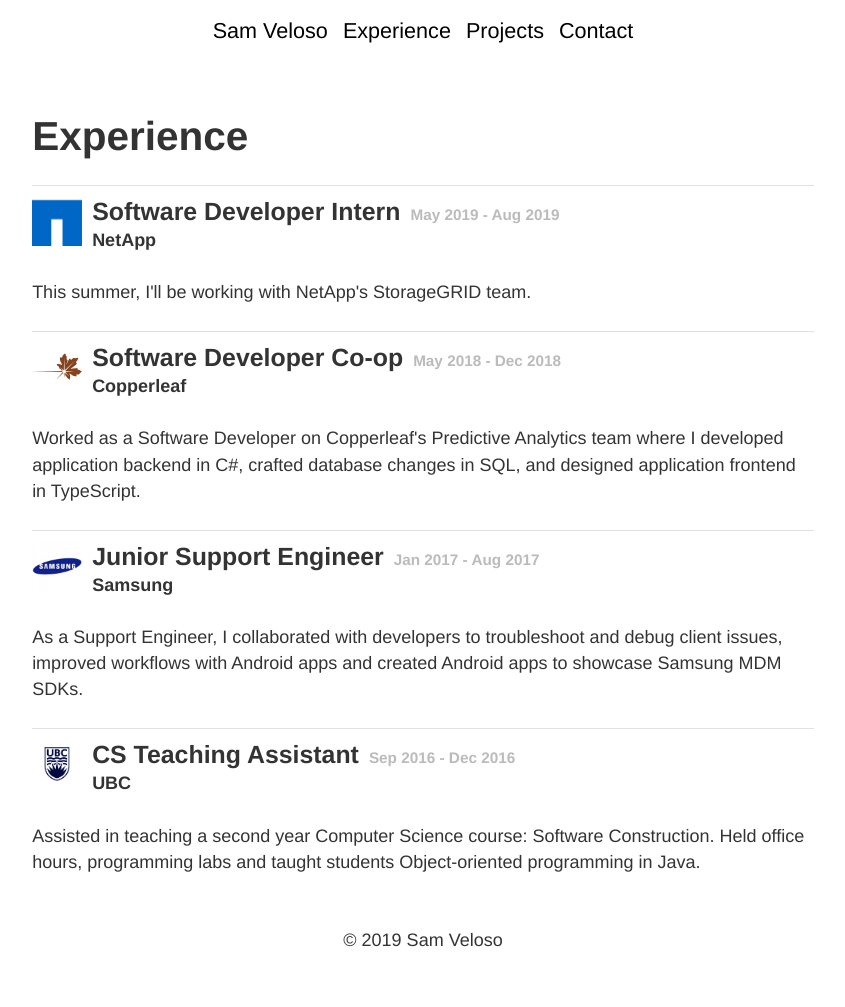
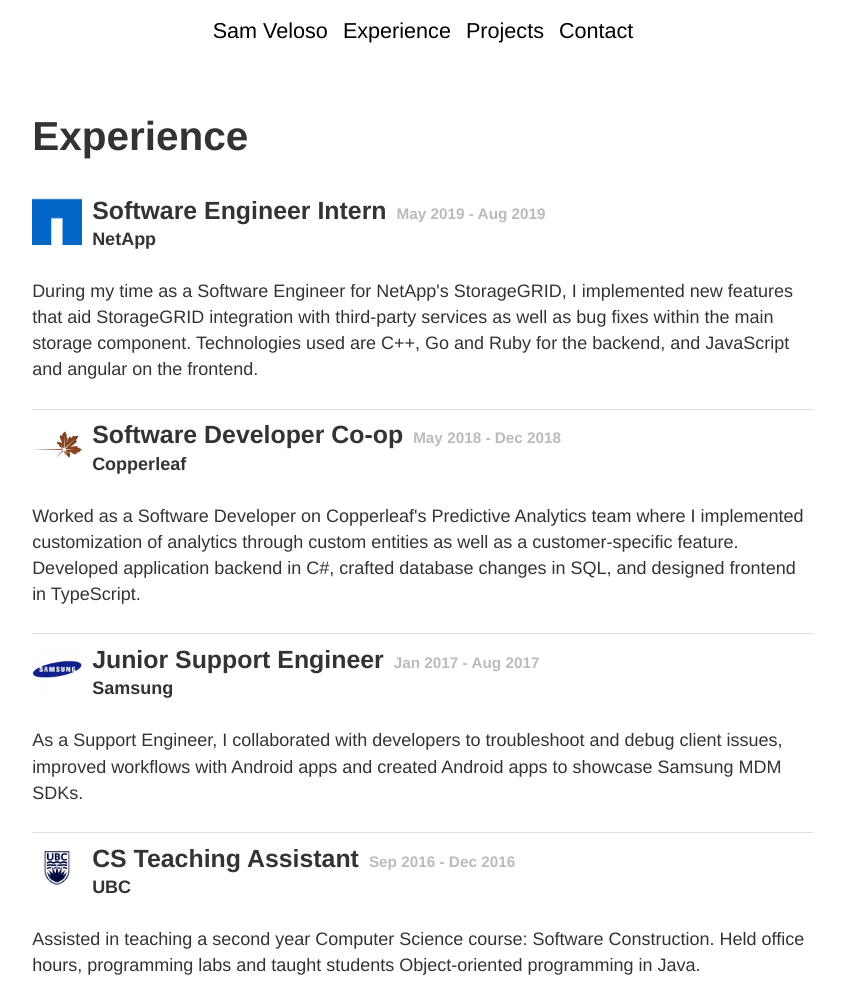
Before and after one commit to scveloso/Personal-Website, a Gatsby site: page /experience in a window 1280 px wide. Shown: the top 1007 px of the page, without its empty margins (217-1062 px from the left). Before the commit the page ends 971 px from the top, so only its background shows below. Built offline with nearby package versions, Linux system fonts and the light colour scheme; Gatsby itself is replaced by a stand-in of ours.

Commit message:
More info and minor fixes

```diff
--- a/src/pages/experience.js
+++ b/src/pages/experience.js
@@ -17,12 +17,11 @@ const Experience = () => (
         <SEO title="Experience" />
         <Content>
             <h1>Experience</h1>
-            <Divider/>
-            <ExperienceItem title={'Software Developer Intern'}
+            <ExperienceItem title={'Software Engineer Intern'}
                             date={'May 2019 - Aug 2019'}
                             logoImgPath={'/company-logos/netapp-logo.png'}
                             company={'NetApp'}
-                            blurb={'This summer, I\'ll be working with NetApp\'s StorageGRID team. '}
+                            blurb={'During my time as a Software Engineer for NetApp\'s StorageGRID, I implemented new features that aid StorageGRID integration with third-party services as well as bug fixes within the main storage component. Technologies used are C++, Go and Ruby for the backend, and JavaScript and angular on the frontend.'}
             />
             <Divider/>
 
@@ -30,7 +29,7 @@ const Experience = () => (
                             date={'May 2018 - Dec 2018'}
                             logoImgPath={'/company-logos/copperleaf-logo.png'}
                             company={'Copperleaf'}
-                            blurb={'Worked as a Software Developer on Copperleaf\'s Predictive Analytics team where I developed application backend in C#, crafted database changes in SQL, and designed application frontend in TypeScript.'}
+                            blurb={'Worked as a Software Developer on Copperleaf\'s Predictive Analytics team where I implemented customization of analytics through custom entities as well as a customer-specific feature. Developed application backend in C#, crafted database changes in SQL, and designed frontend in TypeScript.'}
             />
             <Divider/>
 
```
Also changed, not shown: README.md.
